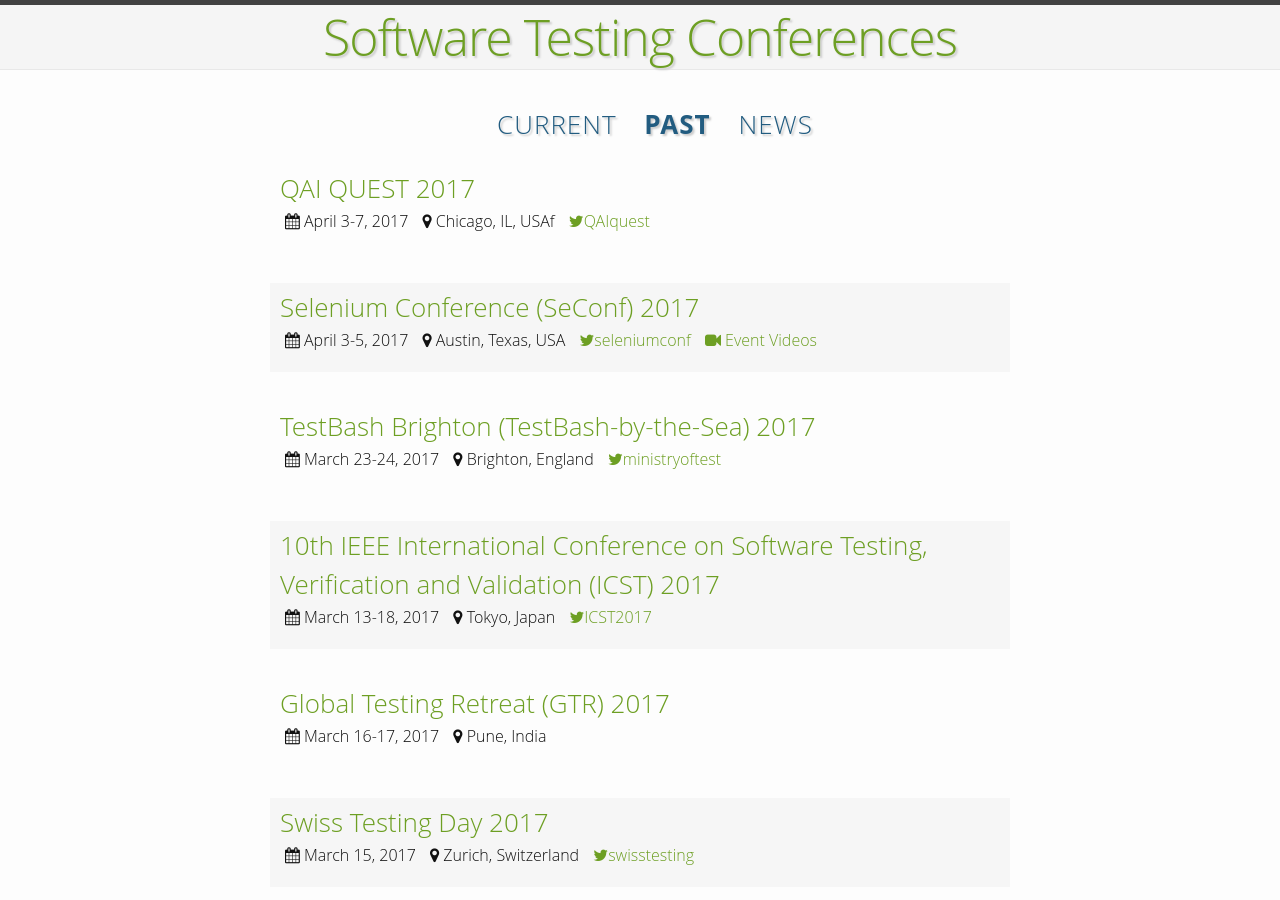
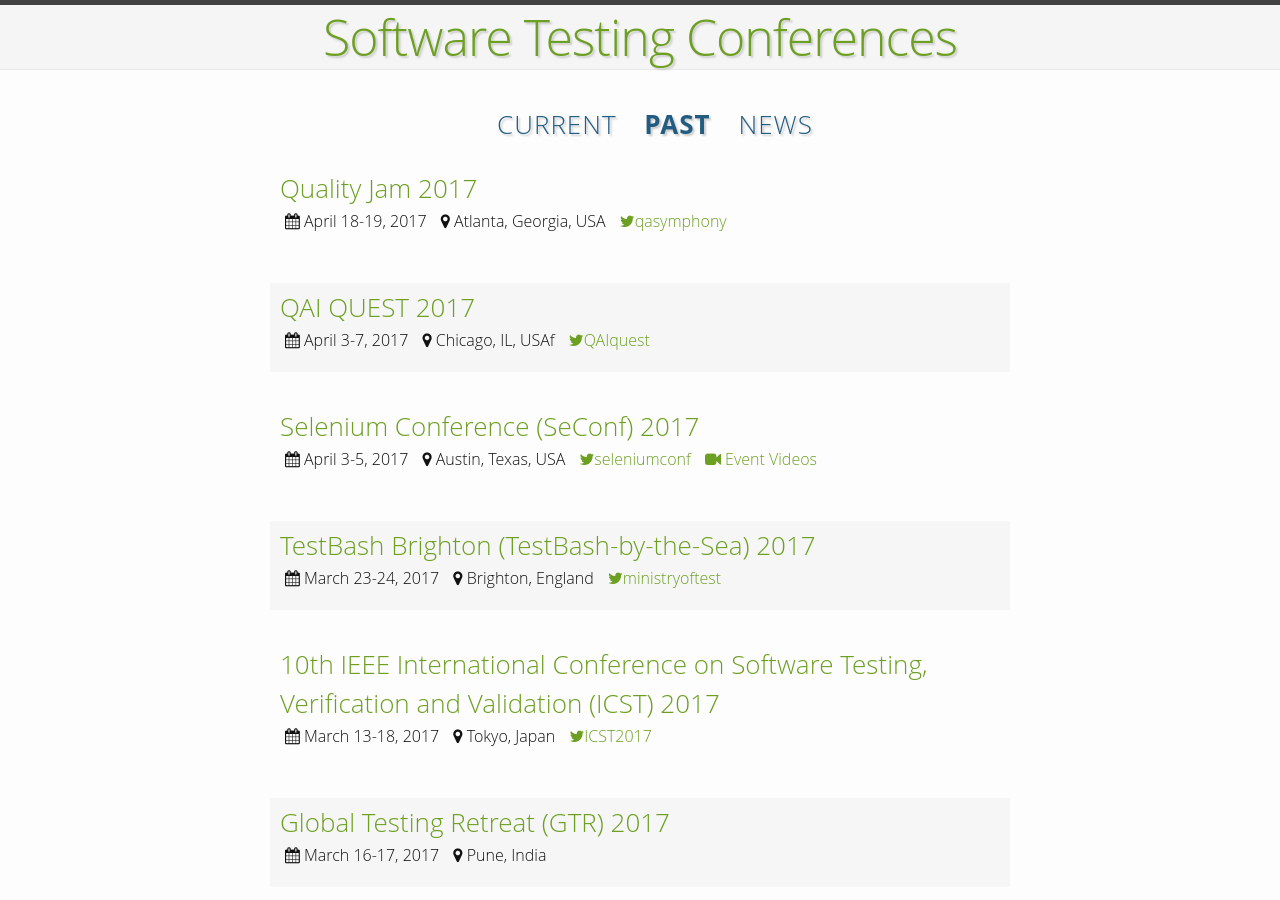
Before and after one commit to TestingConferences/testingconferences.github.io, a Jekyll site: the page built from past.html, in a window 1280 px wide and 900 px high. Built offline with Jekyll 4.4.1, drawn with Linux system fonts in a browser that asks for light colours.

Commit message:
Update past.yml

```diff
--- a/_data/past.yml
+++ b/_data/past.yml
@@ -1,3 +1,9 @@
+- name: Quality Jam 2017
+  location: Atlanta, Georgia, USA
+  dates: "April 18-19, 2017"
+  url: http://qualityjam.net/?utm_campaign=SoftwareTestingConference.org%20Quality%20Jam%202017&utm_medium=Listing&utm_source=Other
+  twitter: qasymphony
+
 - name: QAI QUEST 2017
   location: Chicago, IL, USAf
   dates: "April 3-7, 2017"
```
